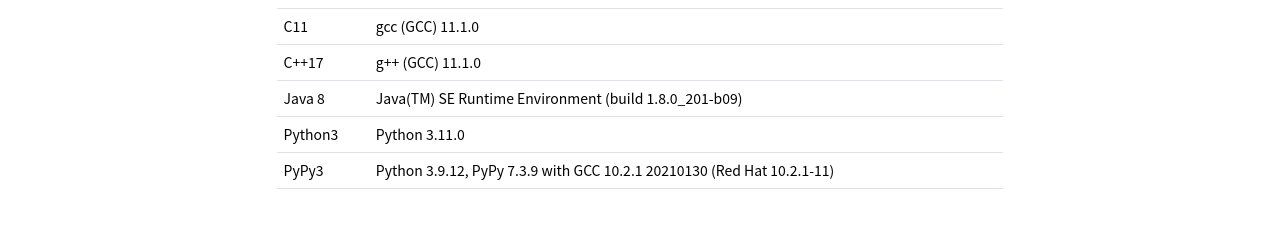
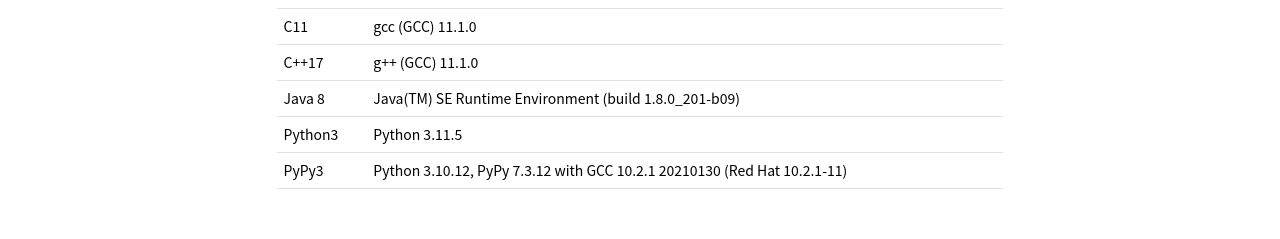
Before and after one commit to shake-union/shake-site, a SvelteKit app: page /apc-x in a window 1280 px wide. Shown: the part 4487-4726 px from the top of the page. Built offline with nearby package versions, Linux system fonts and the light colour scheme.

Commit message:
modify python version

```diff
--- a/src/routes/(apc-x)/apc-x/+page.svelte
+++ b/src/routes/(apc-x)/apc-x/+page.svelte
@@ -511,11 +511,11 @@
 								</tr>
 								<tr>
 									<td>Python3</td>
-									<td>Python 3.11.0</td>
+									<td>Python 3.11.5</td>
 								</tr>
 								<tr>
 									<td>PyPy3</td>
-									<td>Python 3.9.12, PyPy 7.3.9 with GCC 10.2.1 20210130 (Red Hat 10.2.1-11)</td>
+									<td>Python 3.10.12, PyPy 7.3.12 with GCC 10.2.1 20210130 (Red Hat 10.2.1-11)</td>
 								</tr>
 							</tbody>
 						</table>
```
